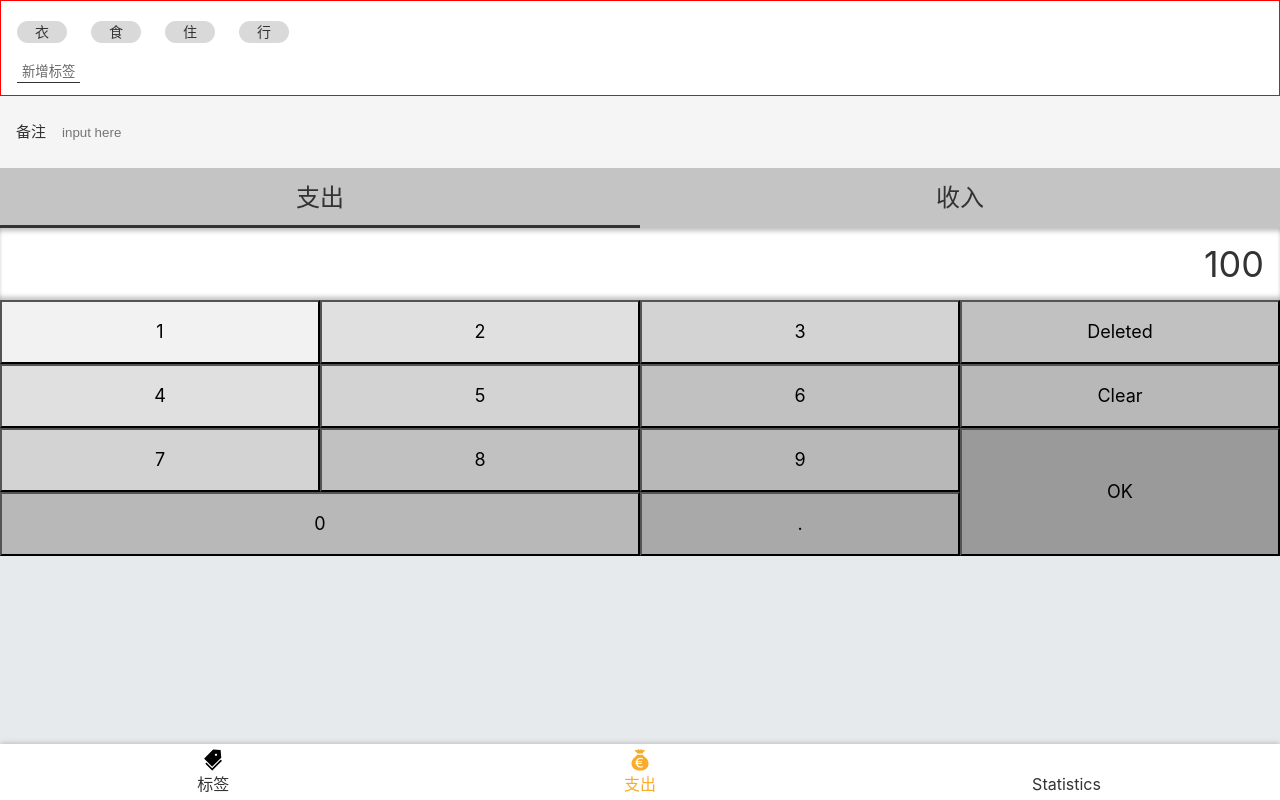
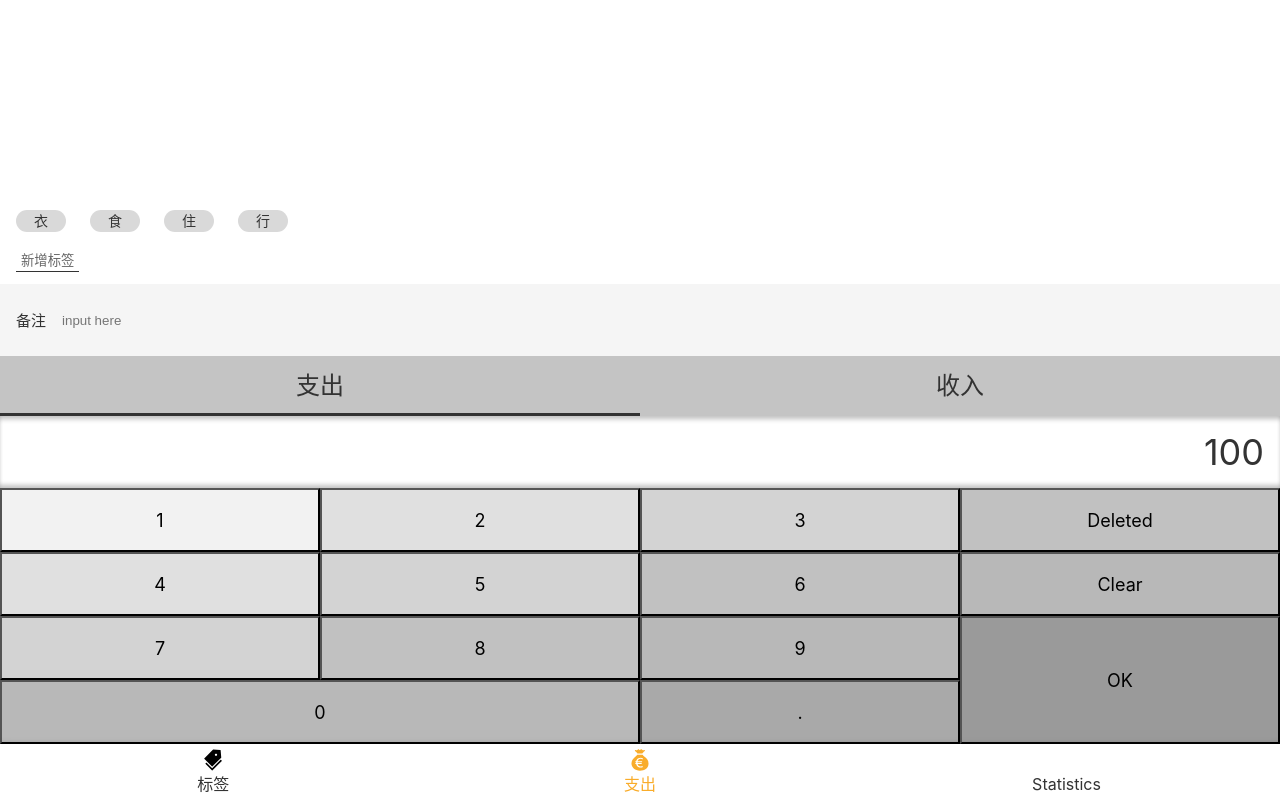
Before and after one commit to JamesSGUS/Bookepping-01, a React app: page /#/money in a window 1280 px wide. Built offline with nearby package versions, Linux system fonts and the light colour scheme.

Commit message:
Page money done

```diff
--- a/src/components/Layout.tsx
+++ b/src/components/Layout.tsx
@@ -15,7 +15,7 @@
 const Layout =(props: any)=>{
   return (
     <Wrapper>
-      <Main>
+      <Main className={props.className}>
         {props.children}
       </Main>
       <Nav/>
--- a/src/pages/Money.tsx
+++ b/src/pages/Money.tsx
@@ -4,8 +4,12 @@
 
 const TagsSection = styled.section`
   background: #FFFFFF;
-  border: 1px solid red;
   padding: 12px 16px;
+  flex-grow: 1;
+  display: flex;
+  flex-direction: column;
+  justify-content: flex-end;
+  align-items: flex-start;
 
   > ol {
     margin: 0 -12px;
@@ -107,40 +111,51 @@
       &.zero {
         width: 50%;
       }
+
       &:nth-child(1) {
         background: #f2f2f2;
       }
+
       &:nth-child(2),
       &:nth-child(5) {
         background: #e0e0e0;
       }
+
       &:nth-child(3),
       &:nth-child(6),
       &:nth-child(9) {
         background: #d3d3d3;
       }
+
       &:nth-child(4),
       &:nth-child(7),
       &:nth-child(10) {
         background: #c1c1c1;
       }
+
       &:nth-child(8),
       &:nth-child(11),
       &:nth-child(13) {
         background: #b8b8b8;
       }
-      &:nth-child(12){
+
+      &:nth-child(12) {
         background: #9a9a9a;
       }
+
       &:nth-child(14) {
         background: #a9a9a9;
       }
-  }
+    }
+`;
+const MyLayout = styled(Layout)`
+  display: flex;
+  flex-direction: column;
 `;
 
 function Money() {
   return (
-    <Layout>
+    <MyLayout className="xxx">
       <TagsSection>
         <ol>
           <li>衣</li>
@@ -181,7 +196,7 @@
           <button>.</button>
         </div>
       </NumberPadSection>
-    </Layout>
+    </MyLayout>
   );
 }
 
```
